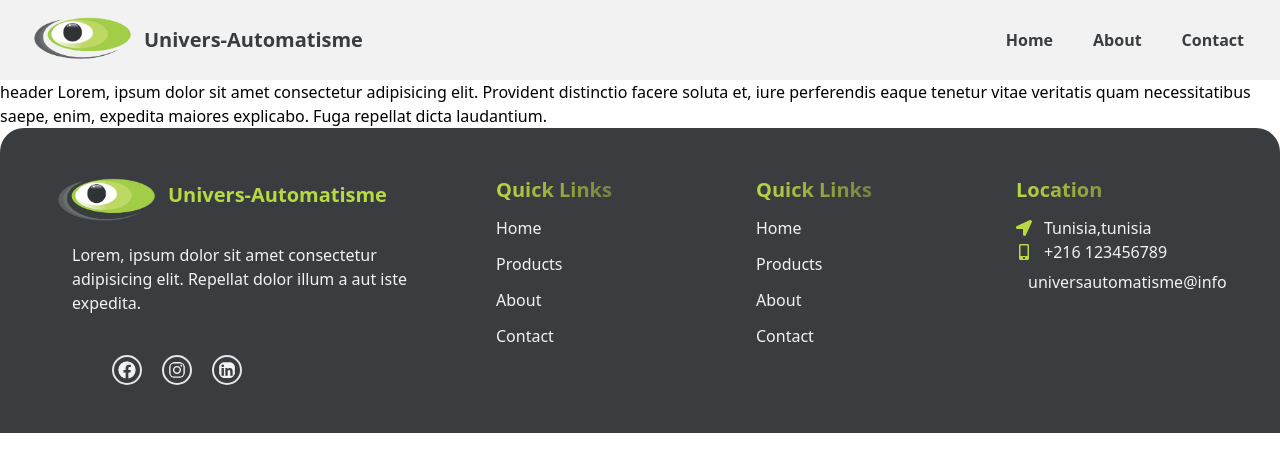
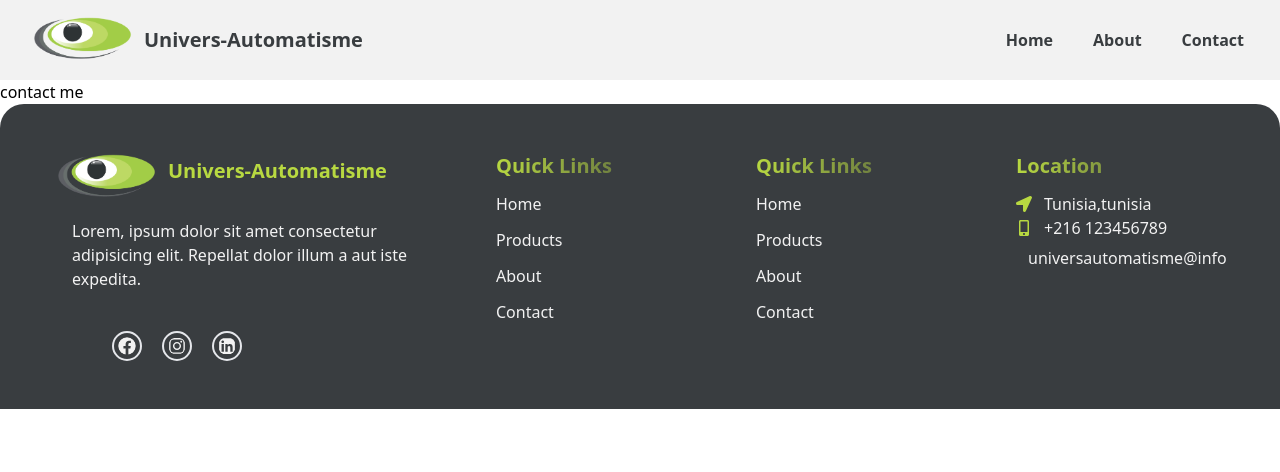
Before and after one commit to sfectoria/Univers-automatisme, a Next.js app in the folder front-office/: page /contact in a window 1280 px wide. Before the commit this address had no page. Shown: the top 472 px of the page. Built offline with nearby package versions, Linux system fonts and the light colour scheme.

Commit message:
add contact page

```diff
--- /dev/null
+++ b/front-office/src/app/(routes)/contact/page.js
@@ -0,0 +1,9 @@
+import React from 'react'
+
+export default function page() {
+  return (
+    <div>
+      contact me
+    </div>
+  )
+}
--- a/front-office/src/app/layout.js
+++ b/front-office/src/app/layout.js
@@ -11,7 +11,7 @@
     <html lang="en">
       <body>
         <Header/>
-        {/* {children} */}
+        {children}
         <Footer/>
         </body>
     </html>
--- a/front-office/src/layouts/Header.js
+++ b/front-office/src/layouts/Header.js
@@ -89,12 +89,12 @@
           </ul>
         )}
       </div>
-      <div>
+      {/* <div>
       header Lorem, ipsum dolor sit amet consectetur adipisicing elit.
       Provident distinctio facere soluta et,
       iure perferendis eaque tenetur vitae veritatis quam necessitatibus saepe, enim,
      expedita maiores explicabo. Fuga repellat dicta laudantium.
-      </div>
+      </div> */}
     </section>
 
     // <section >
```
